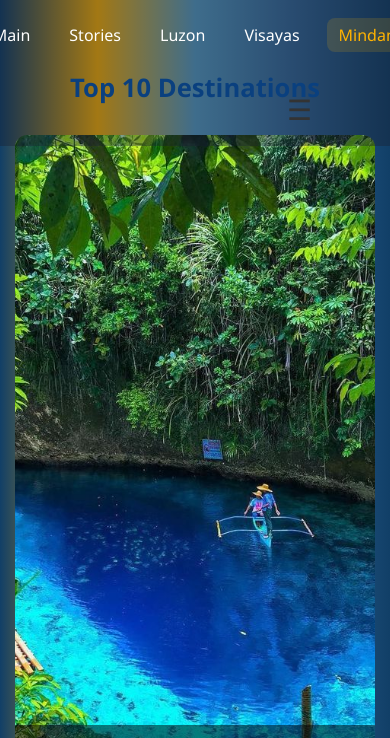
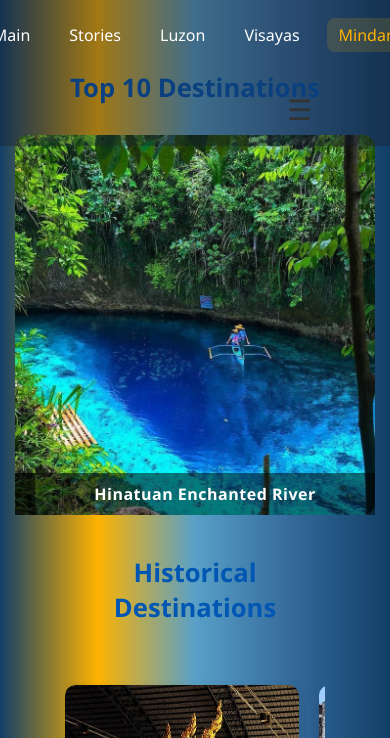
Before and after one commit to jemueloyat/hello, a plain HTML site: page codes/mindanao.html in a window 390 px wide. Shown: the part 65-803 px from the top of the page. Drawn offline with Linux system fonts and the light colour scheme; no server answers.

Commit message:
jashdjihasj

```diff
--- a/codes/mindanao.html
+++ b/codes/mindanao.html
@@ -161,7 +161,7 @@
           </div>
       </div>
       <div class="top10-slide">
-          <div class="top10-card" onclick="openOverlay('Sabang Beach, Baler', 'assets/tinago falls.jpg', 'Sabang Beach is a popular surfing spot in Baler, Aurora. It is known for its consistent waves suitable for beginners and experienced surfers alike.', 'spot-sabangbeach-nature')">
+          <div class="top10-card" onclick="openOverlay('Sabang Beach, Baler', 'assets/tinago falls.jpg', 'Sabang Beach is a popular surfing spot in Baler, Aurora. It is known for its consistent waves suitable for beginners and experienced surfers alike.', 'spot-lakesebu')">
             <img src="assets/tinago falls.jpg" alt="Sabang Beach, Baler">
             <div class="top10-caption">
               <h3>Lake Sebu</h3>
--- a/codes/styles.css
+++ b/codes/styles.css
@@ -1825,33 +1825,28 @@ h2 {
 /* ✅ WRAPPER for full-screen slideshow area */
 /* === ✅ SLIDESHOW STYLING === */
 
-/* Container that hides overflow */
-/* === ✅ SLIDESHOW STYLING WITH NAMES === */
-
-/* Outer wrapper */
-/* ✅ Outer wrapper hides extra slides */
 .top10-slider-wrapper {
   overflow: hidden;
   width: 100%;
   position: relative;
-  margin: 0 auto; /* Center the slider */
-  max-width: 1800px; /* Optional: Limit max width for larger screens */
-}
-
-/* ✅ Slide track (row of slides) */
+  margin: 0 auto;
+  max-width: 1800px;
+}
+
+/* Slide track */
 .top10-slider {
   display: flex;
   transition: transform 0.6s ease-in-out;
 }
 
-/* ✅ One full-screen slide */
+/* Each slide */
 .top10-slide {
   min-width: 100%;
-  height: 700px;
+  height: 70vh; /* Responsive height based on viewport */
   position: relative;
 }
 
-/* ✅ Clickable card inside each slide */
+/* Card */
 .top10-card {
   width: 100%;
   height: 100%;
@@ -1859,17 +1854,17 @@ h2 {
   cursor: pointer;
 }
 
-/* ✅ Image fill */
+/* Image fill */
 .top10-card img {
   width: 100%;
   height: 100%;
   object-fit: cover;
   display: block;
   pointer-events: none;
-  border-radius: 12px; /* Optional: Rounded corners for images */
-}
-
-/* ✅ Caption overlay */
+  border-radius: 12px;
+}
+
+/* Caption overlay */
 .top10-caption {
   position: absolute;
   bottom: 0;
@@ -1879,36 +1874,55 @@ h2 {
   padding: 16px;
   text-align: center;
   pointer-events: none;
-}
-
-.top10-caption h3 {
-  font-size: 1.8rem;
+  z-index: 2;
+}
+
+.top10-caption h3,
+.destination-name {
   margin: 0;
-}
-
-
-
-/* Slide title text */
-.destination-name {
+  letter-spacing: 0.5px;
   font-size: 2rem;
   font-weight: bold;
-  margin: 0;
-  letter-spacing: 0.5px;
-}
-
-/* Animation Keyframes */
-@keyframes mockchat-dots {
-  to {
-    transform: translateY(-0.2em);
-    opacity: 1;
-  }
-}
-
-@keyframes mockchat-reply-pop {
-  to {
-    transform: none;
-    font-size: 1em; /* Ensure correct font size after pop */
-    opacity: 1;
-    max-height: 200px; /* Allow content to grow */
-  }
-}
+}
+
+/* Responsive Breakpoints */
+@media (max-width: 1024px) {
+  .top10-slide {
+    height: 60vh;
+  }
+
+  .top10-caption h3,
+  .destination-name {
+    font-size: 1.6rem;
+  }
+}
+
+@media (max-width: 768px) {
+  .top10-slide {
+    height: 50vh;
+  }
+
+  .top10-caption {
+    padding: 12px;
+  }
+
+  .top10-caption h3,
+  .destination-name {
+    font-size: 1.3rem;
+  }
+}
+
+@media (max-width: 480px) {
+  .top10-slide {
+    height: 45vh;
+  }
+
+  .top10-caption {
+    padding: 10px;
+  }
+
+  .top10-caption h3,
+  .destination-name {
+    font-size: 1rem;
+  }
+}
```
